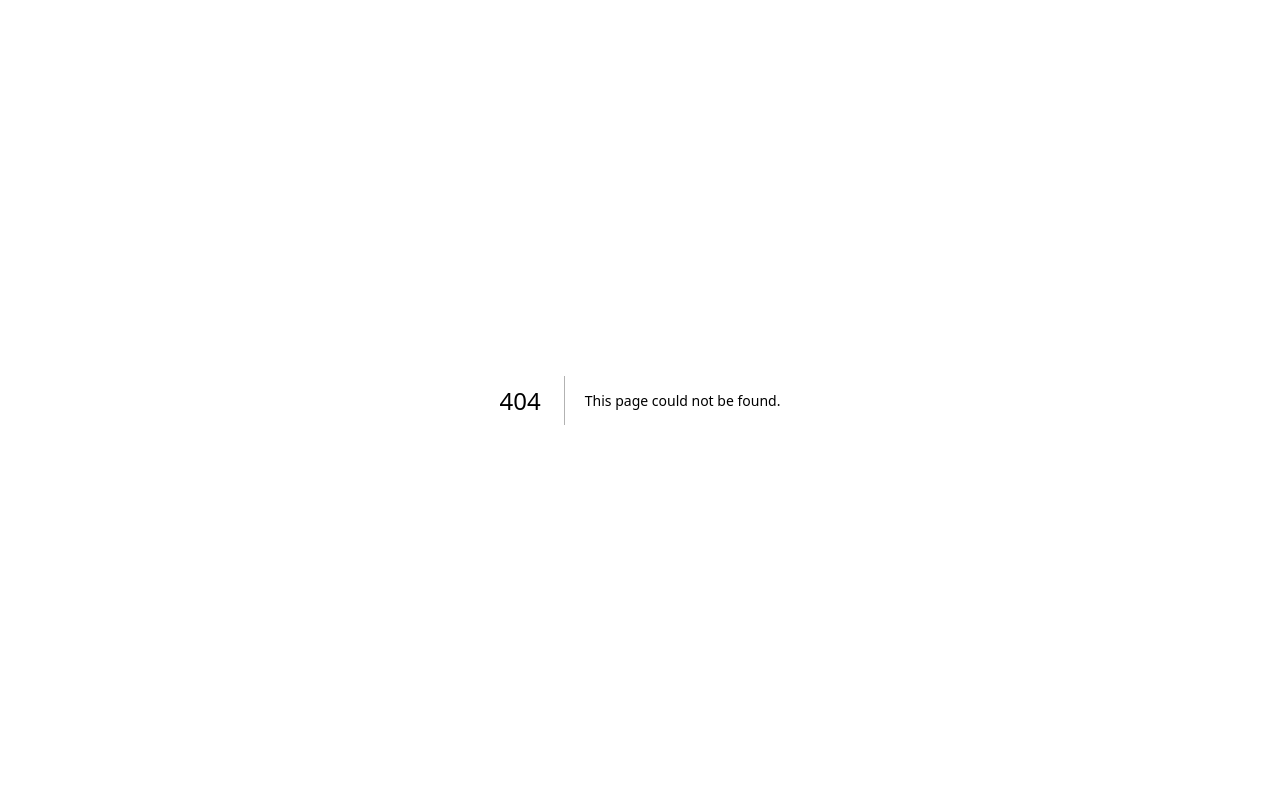
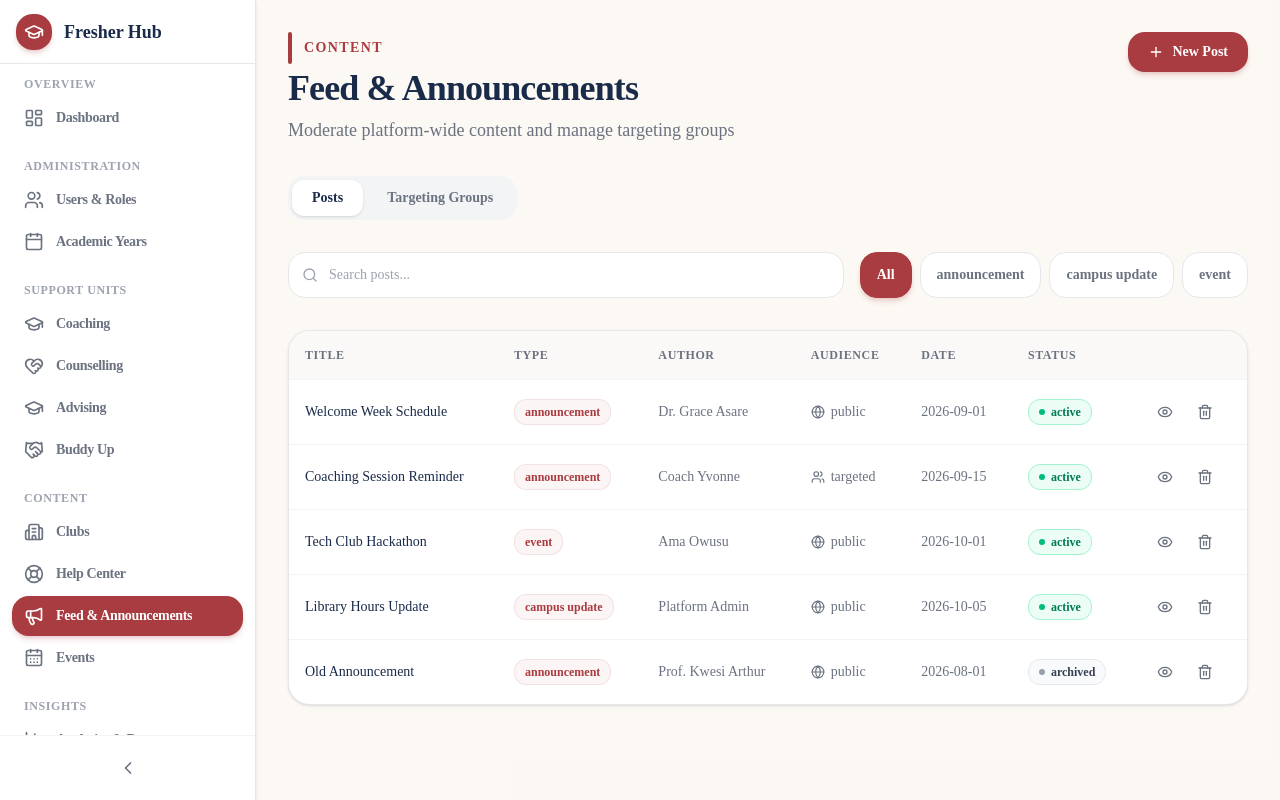
Before and after one commit to adoumouangnamouemmanuel/freshers_hub, a Next.js app in the folder apps/web/: page /dashboard/feed in a window 1280 px wide. Before the commit this address had no page. Built offline with nearby package versions, Linux system fonts and the light colour scheme.

Commit message:
feat: new admin page

```diff
--- /dev/null
+++ b/apps/web/app/dashboard/feed/page.tsx
@@ -0,0 +1,124 @@
+"use client";
+
+import { useState } from "react";
+import { Megaphone, Plus, Eye, Trash2, Users, Globe } from "lucide-react";
+import { AnimatedPage, AnimatedSection } from "@/components/ui/animated-container";
+import { PageHeader } from "@/components/ui/page-header";
+import { SearchInput, FilterButton } from "@/components/ui/search-input";
+import { DataTable } from "@/components/ui/data-table";
+import { StatusBadge } from "@/components/ui/status-badge";
+
+const posts = [
+  { id: "1", title: "Welcome Week Schedule", type: "announcement", author: "Dr. Grace Asare", audience: "public", date: "2026-09-01", status: "active" },
+  { id: "2", title: "Coaching Session Reminder", type: "announcement", author: "Coach Yvonne", audience: "targeted", date: "2026-09-15", status: "active" },
+  { id: "3", title: "Tech Club Hackathon", type: "event", author: "Ama Owusu", audience: "public", date: "2026-10-01", status: "active" },
+  { id: "4", title: "Library Hours Update", type: "campus_update", author: "Platform Admin", audience: "public", date: "2026-10-05", status: "active" },
+  { id: "5", title: "Old Announcement", type: "announcement", author: "Prof. Kwesi Arthur", audience: "public", date: "2026-08-01", status: "archived" },
+];
+
+const groups = [
+  { id: "g1", name: "Class of 2029", type: "class_year", members: 168 },
+  { id: "g2", name: "Class of 2028", type: "class_year", members: 145 },
+  { id: "g3", name: "International Students", type: "cohort", members: 34 },
+  { id: "g4", name: "Peer Coaches", type: "cohort", members: 8 },
+];
+
+export default function FeedPage() {
+  const [search, setSearch] = useState("");
+  const [filter, setFilter] = useState("all");
+  const [tab, setTab] = useState<"posts" | "groups">("posts");
+
+  const filtered = posts.filter((p) => {
+    const ms = p.title.toLowerCase().includes(search.toLowerCase());
+    if (filter === "all") return ms;
+    return ms && p.type === filter;
+  });
+
+  return (
+    <AnimatedPage>
+      <PageHeader
+        title="Feed & Announcements"
+        description="Moderate platform-wide content and manage targeting groups"
+        badge="Content"
+        action={
+          <button className="inline-flex items-center gap-2 px-5 py-2.5 rounded-xl bg-[#A93C40] text-white text-sm font-semibold hover:bg-[#A93C40]/90 transition-colors shadow-md shadow-[#A93C40]/20 cursor-pointer">
+            <Plus className="w-4 h-4" />
+            New Post
+          </button>
+        }
+      />
+
+      {/* Tabs */}
+      <div className="flex gap-1 p-1 rounded-xl bg-[#f3f4f6] w-fit">
+        {["posts", "groups"].map((t) => (
+          <button
+            key={t}
+            onClick={() => setTab(t as any)}
+            className={`px-5 py-2 rounded-lg text-sm font-semibold transition-all cursor-pointer ${
+              tab === t ? "bg-white text-[#1A2B4A] shadow-sm" : "text-[#6B7280] hover:text-[#1A2B4A]"
+            }`}
+          >
+            {t === "posts" ? "Posts" : "Targeting Groups"}
+          </button>
+        ))}
+      </div>
+
+      {tab === "posts" ? (
+        <>
+          <div className="flex flex-col sm:flex-row gap-4">
+            <SearchInput value={search} onChange={setSearch} placeholder="Search posts..." className="flex-1" />
+            <div className="flex gap-2">
+              {["all", "announcement", "campus_update", "event"].map((f) => (
+                <FilterButton key={f} label={f === "all" ? "All" : f.replace("_", " ")} active={filter === f} onClick={() => setFilter(f)} />
+              ))}
+            </div>
+          </div>
+
+          <DataTable
+            columns={[
+              { key: "title", header: "Title", render: (p: any) => <span className="font-medium text-[#1A2B4A]">{p.title}</span> },
+              { key: "type", header: "Type", render: (p: any) => (
+                <span className="inline-flex items-center px-2.5 py-1 rounded-lg text-xs font-semibold bg-[#A93C40]/5 text-[#A93C40] border border-[#A93C40]/10">
+                  {p.type.replace("_", " ")}
+                </span>
+              )},
+              { key: "author", header: "Author", render: (p: any) => <span className="text-[#6B7280]">{p.author}</span> },
+              { key: "audience", header: "Audience", render: (p: any) => (
+                <span className="flex items-center gap-1.5 text-sm text-[#6B7280]">
+                  {p.audience === "public" ? <Globe className="w-3.5 h-3.5" /> : <Users className="w-3.5 h-3.5" />}
+                  {p.audience}
+                </span>
+              )},
+              { key: "date", header: "Date", render: (p: any) => <span className="text-[#6B7280]">{p.date}</span> },
+              { key: "status", header: "Status", render: (p: any) => <StatusBadge status={p.status} /> },
+              { key: "actions", header: "", render: (p: any) => (
+                <div className="flex gap-2">
+                  <button className="p-2 rounded-lg text-[#6B7280] hover:text-[#A93C40] hover:bg-[#A93C40]/5 transition-colors cursor-pointer"><Eye className="w-4 h-4" /></button>
+                  <button className="p-2 rounded-lg text-[#6B7280] hover:text-red-500 hover:bg-red-50 transition-colors cursor-pointer"><Trash2 className="w-4 h-4" /></button>
+                </div>
+              )},
+            ]}
+            data={filtered}
+            keyExtractor={(p: any) => p.id}
+          />
+        </>
+      ) : (
+        <div className="grid gap-4 grid-cols-1 sm:grid-cols-2">
+          {groups.map((g) => (
+            <div key={g.id} className="rounded-2xl border bg-white p-5 shadow-sm hover:shadow-lg transition-all">
+              <div className="flex items-center justify-between">
+                <div>
+                  <p className="font-semibold text-[#1A2B4A]">{g.name}</p>
+                  <p className="text-xs text-[#6B7280] capitalize">{g.type} · {g.members} members</p>
+                </div>
+                <span className="inline-flex items-center px-2.5 py-1 rounded-lg text-xs font-semibold bg-[#A93C40]/5 text-[#A93C40]">
+                  {g.members}
+                </span>
+              </div>
+            </div>
+          ))}
+        </div>
+      )}
+    </AnimatedPage>
+  );
+}
```
